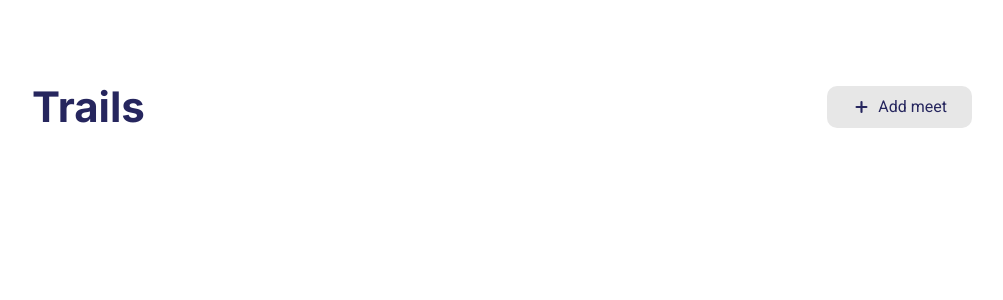
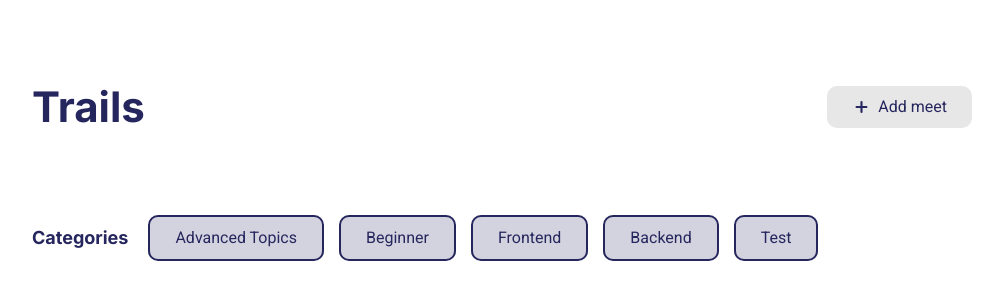
Before and after one commit to emkis/meetapp, a Vue app: page /trails in a window 1280 px wide. Shown: the top 300 px of the page, without its empty margins (138-1141 px from the left). Built offline with nearby package versions, Linux system fonts and the light colour scheme.

Commit message:
add category filters to trails

```diff
--- a/src/pages/Trails.vue
+++ b/src/pages/Trails.vue
@@ -8,16 +8,20 @@
         Add meet
       </Button>
     </Header>
+
+    <CategoryFilters />
   </div>
 </template>
 
 <script>
 import Header from '@/components/Header'
+import CategoryFilters from '@/components/CategoryFilters'
 import Button from '@/components/Button'
 import { IconPlus } from '@/components/icons'
 
 export default {
-  components: { Header, Button, IconPlus },
+  name: 'Trails',
+  components: { CategoryFilters, Header, Button, IconPlus },
   methods: {
     navigate() {
       this.$router.push({ name: 'Registration' })
```
